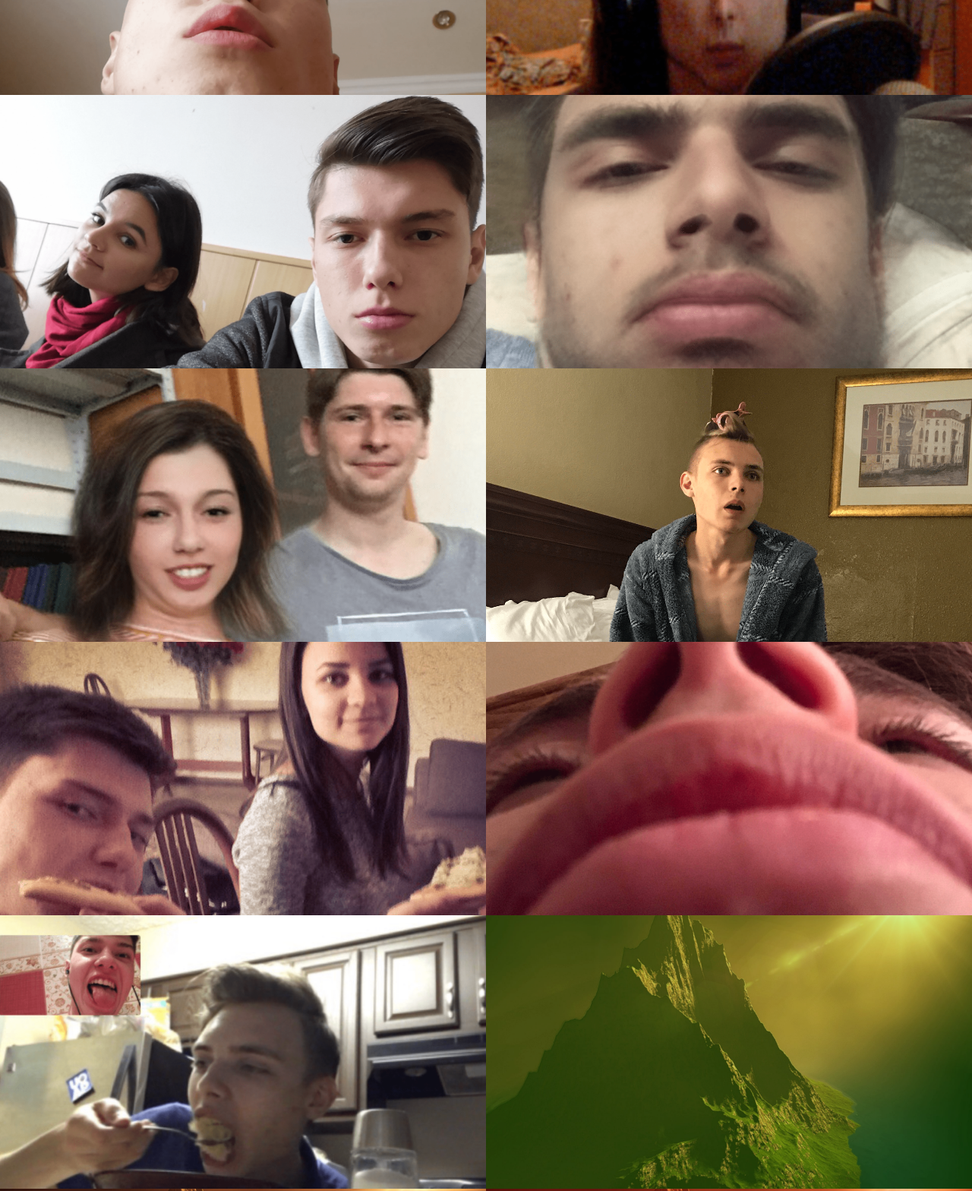
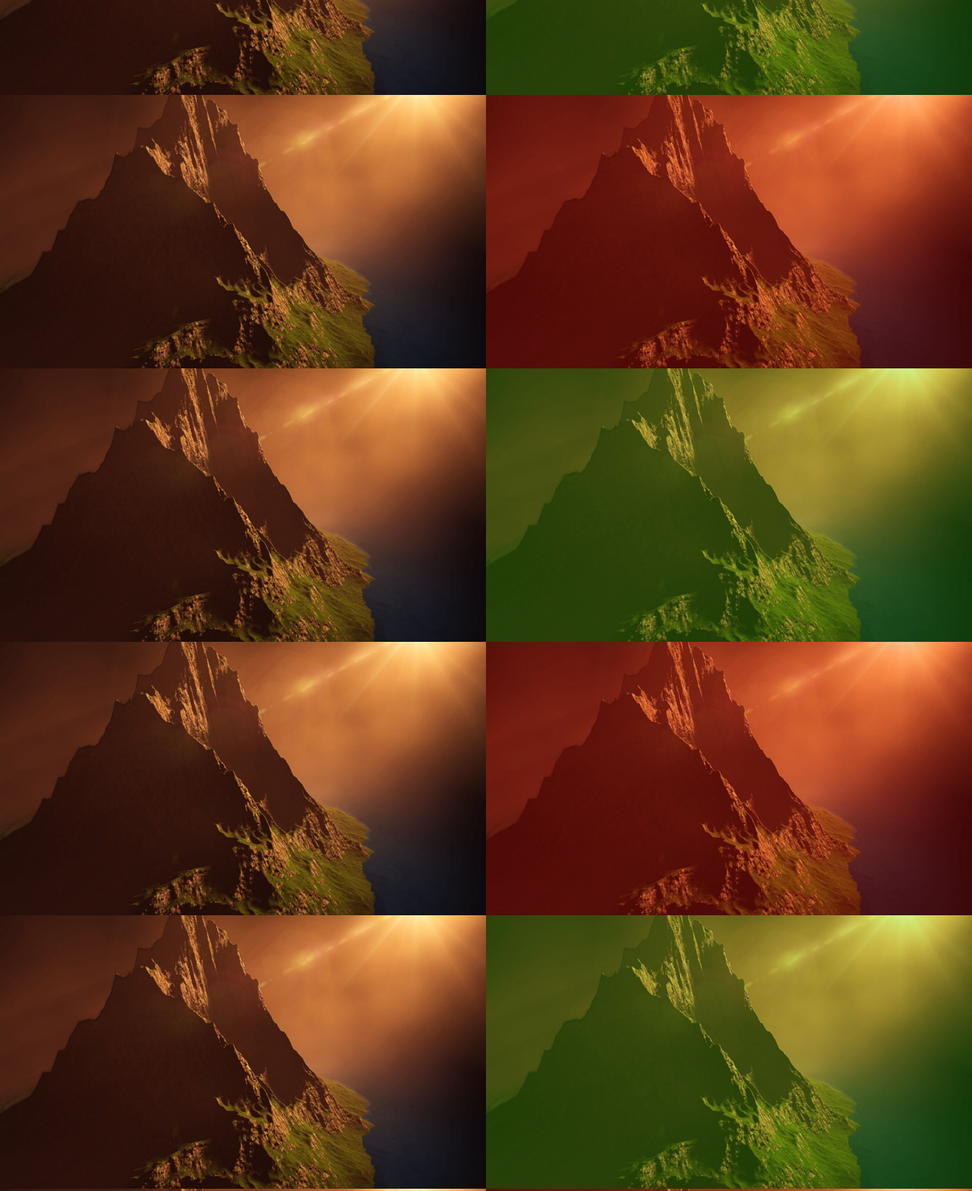
Before and after one commit to VeronFX/VeronFX.github.io, a plain HTML site: page portfolio.html in a window 1280 px wide. Shown: the part 460-2028 px from the top of the page at 76% size. Drawn offline with Linux system fonts and the light colour scheme.

Commit message:
Add files via upload

```diff
--- a/portfolio.html
+++ b/portfolio.html
@@ -4,8 +4,8 @@
 	<meta charset="UTF-8">
 	<meta http-equiv="X-UA-Compatible" content="IE=edge">
 	<meta name="viewport" content="width=device-width, initial-scale=1.0">
-    <meta name="description" content="Ало Алан приедет Анал делать будет">
-    <title>Главная</title>
+	<meta name="description" content="Ало Анал приедет Алан делать будет">
+	<title>Портфолио</title>
 	<!-- favicon starts -->
 	<meta name="theme-color" content="#000000">
 	<link rel="icon" href="img/favicon/favicon.svg">
@@ -18,7 +18,7 @@
 <body>
 	<svg id="fader" class="fade-out"></svg>
 	<script src="js/fader.js"></script>
-    <a class="skip-link" href="#">ты гей</a>
+	<a class="skip-link" href="#">ты думал ты гей? <br>а вот хуй! ты даун</a>
 	<header class="header">
 		<div class="top">
 			<div class="logo">
@@ -66,34 +66,35 @@
 			</ul>
 		</nav>
 	</header>
+	<div class="curtain"></div>
 	<main class="main">
 		<div class="grid">
 			<a href="" class="grid__item">
-                <img src="img/portfolio/1-min.png" alt="" class="grid__img">
+				<img src="img/portfolio/12-min.jpg" alt="" class="grid__img">
+			</a>
+			<a href="" class="grid__item grid__item--green">
+				<img src="img/portfolio/12-min.jpg" alt="" class="grid__img">
 			</a>
 			<a href="" class="grid__item">
-                <img src="img/portfolio/2-min.png" alt="" class="grid__img">
+				<img src="img/portfolio/12-min.jpg" alt="" class="grid__img">
+			</a>
+			<a href="" class="grid__item grid__item--red">
+				<img src="img/portfolio/12-min.jpg" alt="" class="grid__img">
 			</a>
 			<a href="" class="grid__item">
-                <img src="img/portfolio/3-min.png" alt="" class="grid__img">
+				<img src="img/portfolio/12-min.jpg" alt="" class="grid__img">
+			</a>
+			<a href="" class="grid__item grid__item--green">
+				<img src="img/portfolio/12-min.jpg" alt="" class="grid__img">
 			</a>
 			<a href="" class="grid__item">
-                <img src="img/portfolio/4-min.png" alt="" class="grid__img">
+				<img src="img/portfolio/12-min.jpg" alt="" class="grid__img">
+			</a>
+			<a href="" class="grid__item grid__item--red">
+				<img src="img/portfolio/12-min.jpg" alt="" class="grid__img">
 			</a>
 			<a href="" class="grid__item">
-                <img src="img/portfolio/5-min.png" alt="" class="grid__img">
-            </a>
-            <a href="" class="grid__item">
-                <img src="img/portfolio/6-min.png" alt="" class="grid__img">
-            </a>
-            <a href="" class="grid__item">
-                <img src="img/portfolio/7-min.png" alt="" class="grid__img">
-            </a>
-            <a href="" class="grid__item">
-                <img src="img/portfolio/8-min.png" alt="" class="grid__img">
-            </a>
-            <a href="" class="grid__item">
-                <img src="img/portfolio/9-min.png" alt="" class="grid__img">
+				<img src="img/portfolio/12-min.jpg" alt="" class="grid__img">
 			</a>
 			<a href="" class="grid__item grid__item--green">
 				<img src="img/portfolio/12-min.jpg" alt="" class="grid__img">
```
Also changed, not shown: index.html (+1 -1 lines). Lines whose indentation alone changed are shown as unchanged.
